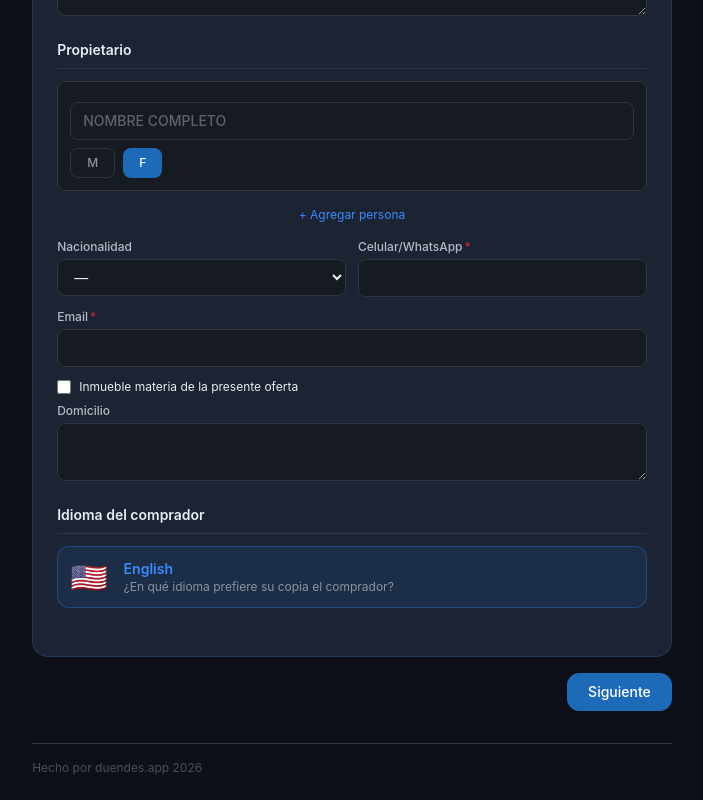
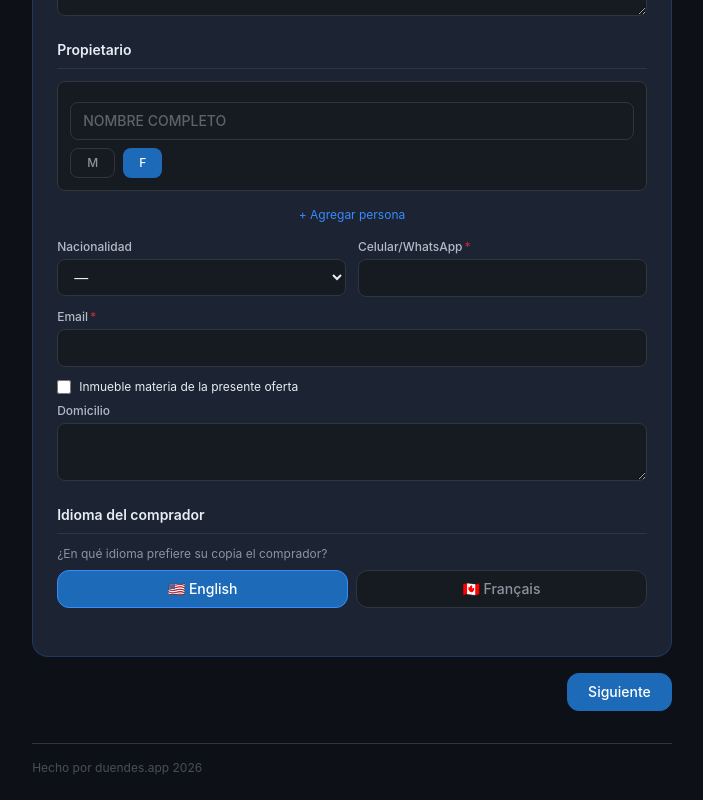
Before and after one commit to Pvrolomx/ofertagen, a Next.js app: page / in a window 1280 px wide. Shown: the part 608-1408 px from the top of the page, without its empty margins (288-991 px from the left). Built offline with nearby package versions, Linux system fonts and the light colour scheme.

Commit message:
fix: contractLang independiente de uiLang — selector EN/FR en bloque idioma del comprador

```diff
--- a/src/app/page.js
+++ b/src/app/page.js
@@ -421,8 +421,9 @@ export default function OfertaGenPage() {
   const [logoBase64, setLogoBase64] = useState(null);
   const [logoPreview, setLogoPreview] = useState(null);
   const [idiomaSecundario, setIdiomaSecundario] = useState('es'); // 'es', 'en' o 'fr'
+  const [contractLang, setContractLang] = useState('en'); // 'en' o 'fr' — idioma secundario del contrato
   const t = UI[idiomaSecundario] || UI.es; // i18n activo Sprint V-a
-  const lang2 = idiomaSecundario === 'fr' ? 'fr' : 'en'; // idioma secundario del contrato
+  const lang2 = contractLang; // idioma secundario del contrato — independiente de la UI
   const steps = t.steps;
 
   // Auto-save draft
@@ -557,7 +558,7 @@ export default function OfertaGenPage() {
     });
 
     return { valid: errors.length === 0, errors, warnings };
-  }, [data, lang2]);
+  }, [data, contractLang]);
 
   const handleGenerateForced = useCallback(async () => {
     setValidationResult(null);
@@ -678,7 +679,7 @@ export default function OfertaGenPage() {
           {/* Toggle idioma UI — Sprint V-a */}
           <div className="flex rounded-lg border border-gray-200 overflow-hidden text-xs font-medium">
             {[['es','ES'],['en','EN'],['fr','FR']].map(([lang, label]) => (
-              <button key={lang} onClick={() => setIdiomaSecundario(lang)}
+              <button key={lang} onClick={() => { setIdiomaSecundario(lang); setContractLang(lang === 'fr' ? 'fr' : 'en'); }}
                 className={`px-2.5 py-1.5 transition ${idiomaSecundario === lang ? "og-step-active" : ""}`}>
                 {label}
               </button>
@@ -704,13 +705,20 @@ export default function OfertaGenPage() {
           <PartePanel data={data} pid="ofertante" label={t.fields.label_ofertante} upParte={upParte} upPersona={upPersona} addPersona={addPersona} rmPersona={rmPersona} t={t} />
           <PartePanel data={data} pid="propietario" label={t.fields.label_propietario} upParte={upParte} upPersona={upPersona} addPersona={addPersona} rmPersona={rmPersona} t={t} />
           <Section title={t.sections.idioma}>
-            <div className="col-span-2 flex items-center gap-4 p-3 rounded-xl" style={{background:"rgba(29,107,184,0.15)",border:"1px solid rgba(56,139,253,0.3)"}}>
-              <span className="text-3xl">{lang2 === 'fr' ? '🇨🇦' : '🇺🇸'}</span>
-              <div>
-                <p className="text-sm font-semibold" style={{color:"var(--og-accent-hi)"}}>
-                  {lang2 === 'fr' ? 'Français' : 'English'}
-                </p>
-                <p className="text-xs" style={{color:"var(--og-secondary)"}}>{t.sections.idioma_sub}</p>
+            <div className="col-span-2 flex flex-col gap-2">
+              <p className="text-xs" style={{color:"var(--og-secondary)"}}>{t.sections.idioma_sub}</p>
+              <div className="flex gap-2">
+                {[['en','🇺🇸 English'],['fr','🇨🇦 Français']].map(([cl, label]) => (
+                  <button key={cl} onClick={() => setContractLang(cl)}
+                    className="flex-1 px-3 py-2 text-sm rounded-xl transition font-medium"
+                    style={{
+                      background: contractLang === cl ? "var(--og-accent)" : "var(--og-surface)",
+                      border: contractLang === cl ? "1px solid var(--og-accent-hi)" : "1px solid var(--og-border)",
+                      color: contractLang === cl ? "#fff" : "var(--og-secondary)"
+                    }}>
+                    {label}
+                  </button>
+                ))}
               </div>
             </div>
           </Section>
```
